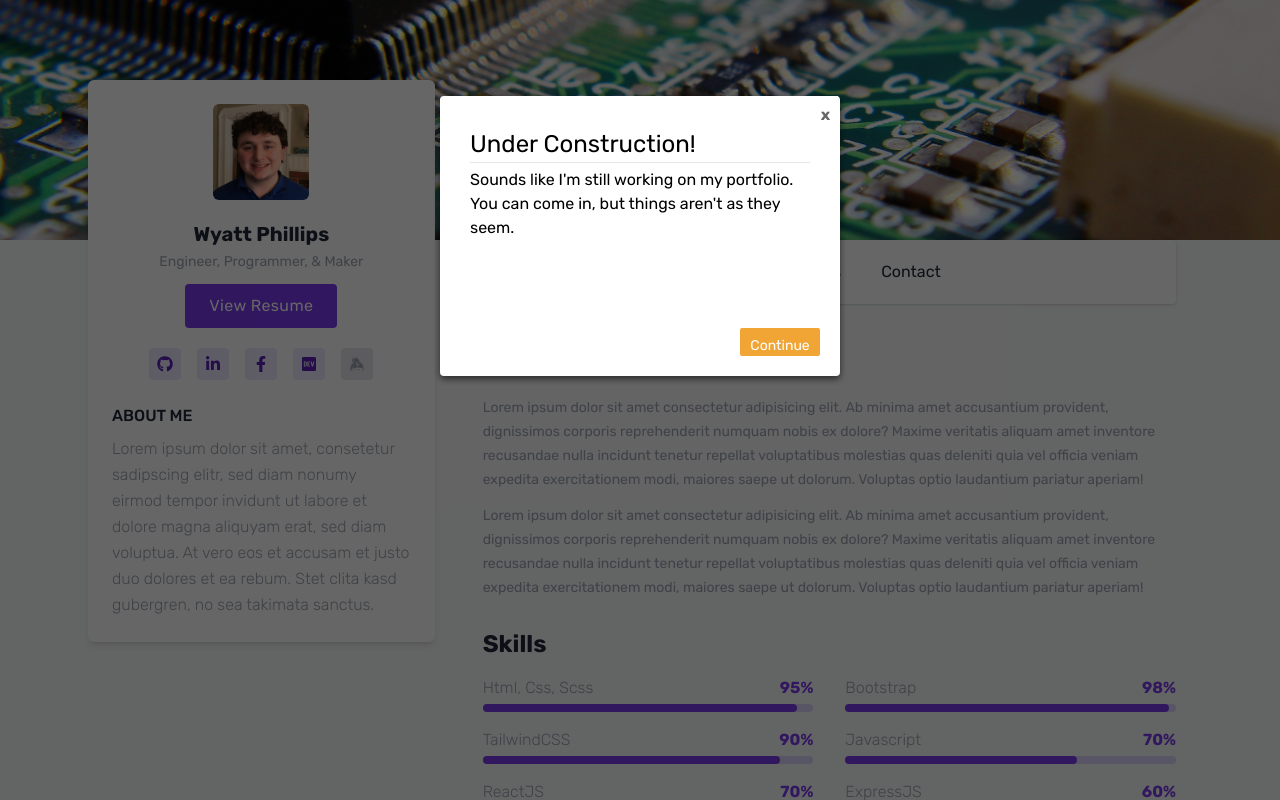
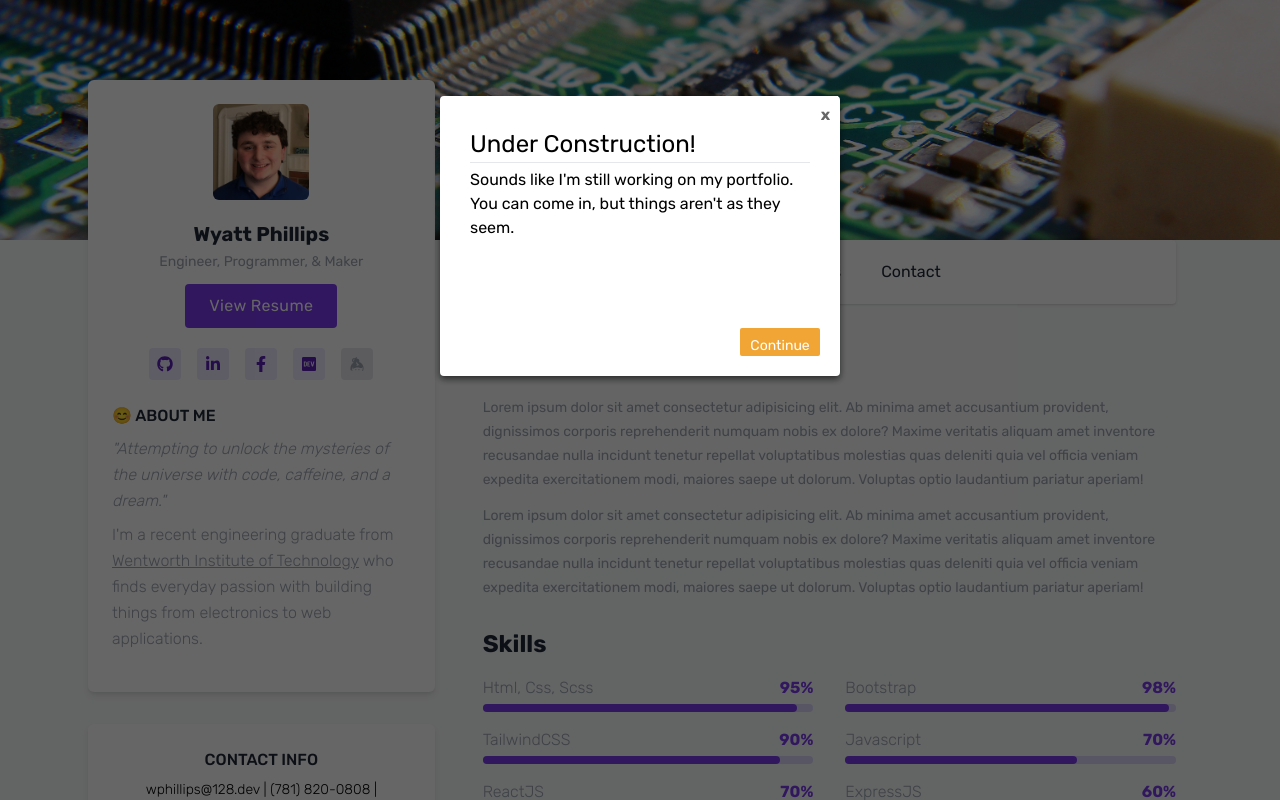
Before and after one commit to SirTangent/wphillips.me-2.0, a React (Create React App) app: page / in a window 1280 px wide. Shown: the top 800 px of the page. Built offline with nearby package versions, Linux system fonts and the light colour scheme.

Commit message:
Add contact info

```diff
--- a/src/components/sections/Sidebar/Sidebar.jsx
+++ b/src/components/sections/Sidebar/Sidebar.jsx
@@ -42,7 +42,8 @@ const socials = [
 
 const Sidebar = () => {
   return (
-    <aside className="sticky top-0 bg-white md:mx-8 lg:mx-4 mb-8 p-6 shadow-md rounded-md -mt-40">
+      <aside className="sticky top-0 -mt-40 mb-6">
+          <div className="shadow-md rounded-md bg-white md:mx-8 lg:mx-4 mb-8 p-6">
               <div className="w-24 h-24 rounded-md overflow-hidden mx-auto mb-5">
                   <img src={profile} alt="headshot" className="w-full" />
               </div>
@@ -67,16 +68,26 @@ const Sidebar = () => {
                       ))}
                   </ul>
               </div>
-      <div className="text-start pt-4">
+              <div className="text-start py-4">
                   <h3 className="text-md mb-2 uppercase font-medium text-gray-800">
-          About Me
+                      <span>😊</span> About Me
                   </h3>
-        <p className="text-gray-400 text font-light leading-relaxed">
-          Lorem ipsum dolor sit amet, consetetur sadipscing elitr, sed diam
-          nonumy eirmod tempor invidunt ut labore et dolore magna aliquyam erat,
-          sed diam voluptua. At vero eos et accusam et justo duo dolores et ea
-          rebum. Stet clita kasd gubergren, no sea takimata sanctus.
+                  <div className="text-gray-400 text font-light leading-relaxed">
+                      <p className="pb-2 italic">
+                          "Attempting to unlock the mysteries of the universe with code, caffeine, and a dream."
                       </p>
+                      <p>
+                          I'm a recent engineering graduate from <a href="https://wit.edu/" className="underline"> Wentworth Institute of Technology</a> who finds everyday passion with building things from electronics to web applications.
+                      </p>
+                  </div>
+              </div>
+          </div>
+
+          <div className="shadow-md rounded-md bg-white md:mx-8 lg:mx-4 mb-8 p-6 text-center">
+              <h3 className="text-md mb2 uppercase font-medium text-gray-800">
+                  Contact Info
+              </h3>
+              <p className="font-thin text-sm pt-2"><a href="mailto:wphillips@128.dev">wphillips@128.dev</a> | (781) 820-0808 | OctocatPerson#7689</p>
           </div>
       </aside>
   );
```
Lines whose indentation alone changed are shown as unchanged.
